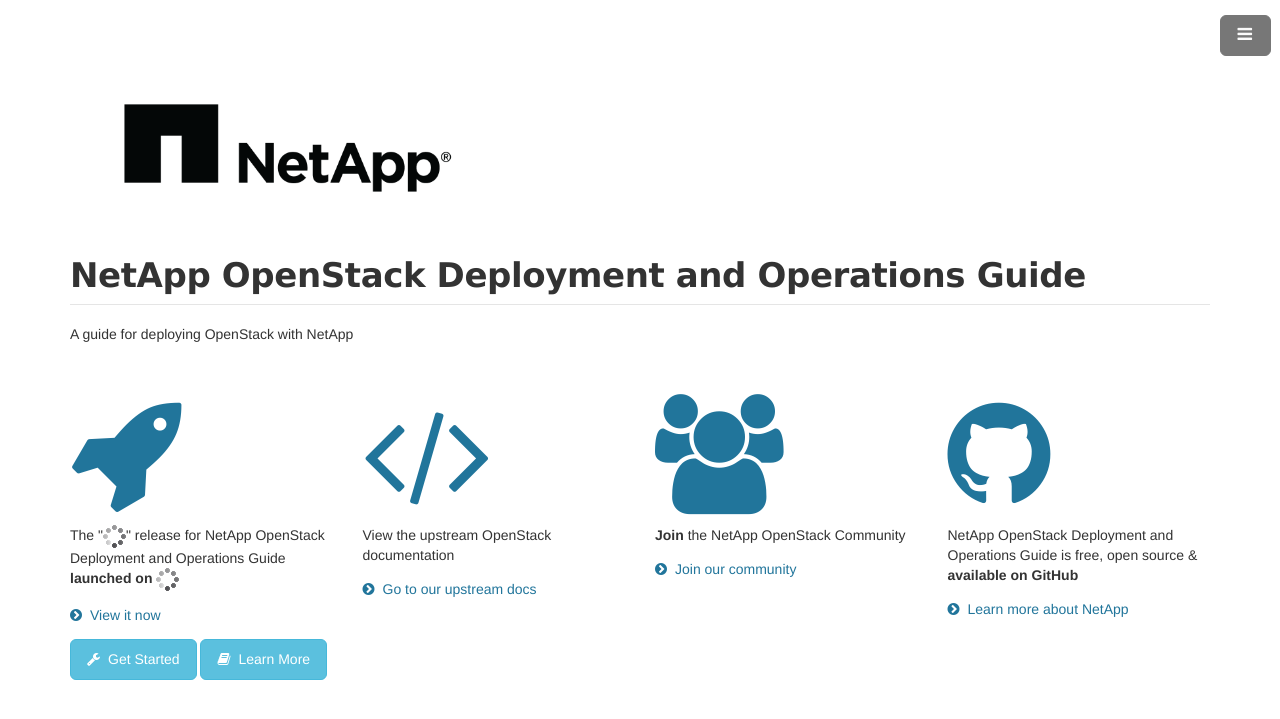
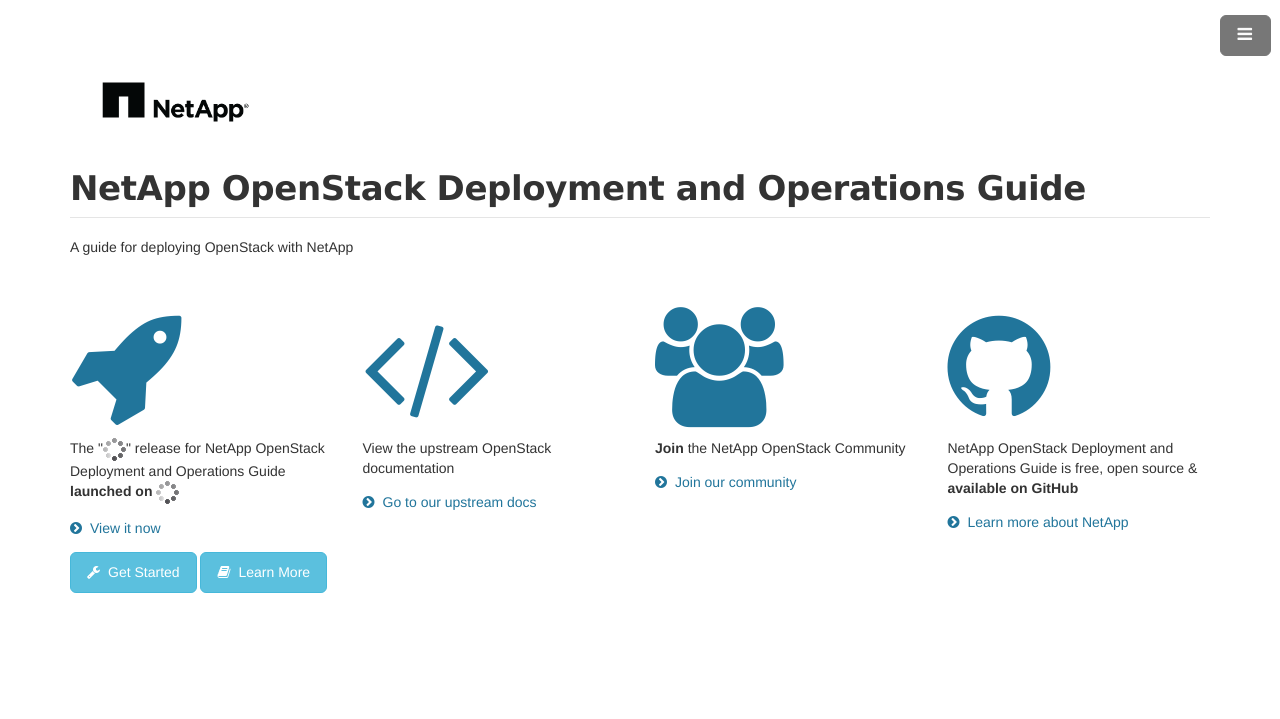
Before and after one commit to tombarron/openstack-deploy-ops-guide, a Jekyll site: the page built from index.html, in a window 1280 px wide. Shown: the top 719 px of the page. Built offline with Jekyll 4.4.1, drawn with Linux system fonts in a browser that asks for light colours.

Commit message:
logo again?

```diff
--- a/_includes/nav.html
+++ b/_includes/nav.html
@@ -15,8 +15,8 @@
 
       <div class="container">
       {% if page.slug == "landing" %}
-        <img src="{{ page.baseurl }}images/logo-blue.png" class="navbar-brand" height="187">
+        <img src="{{ page.baseurl }}images/logo-blue.png" class="navbar-brand" height="100">
       {% elsif page.slug != "landing" %}
-        <a href="{{ page.baseurl }}"><img src="{{ page.baseurl }}images/logo-black.png" class="navbar-brand" height="187"></a>
+        <a href="{{ page.baseurl }}"><img src="{{ page.baseurl }}images/logo-black.png" class="navbar-brand" height="100"></a>
       {% endif %}
       </div>
```
